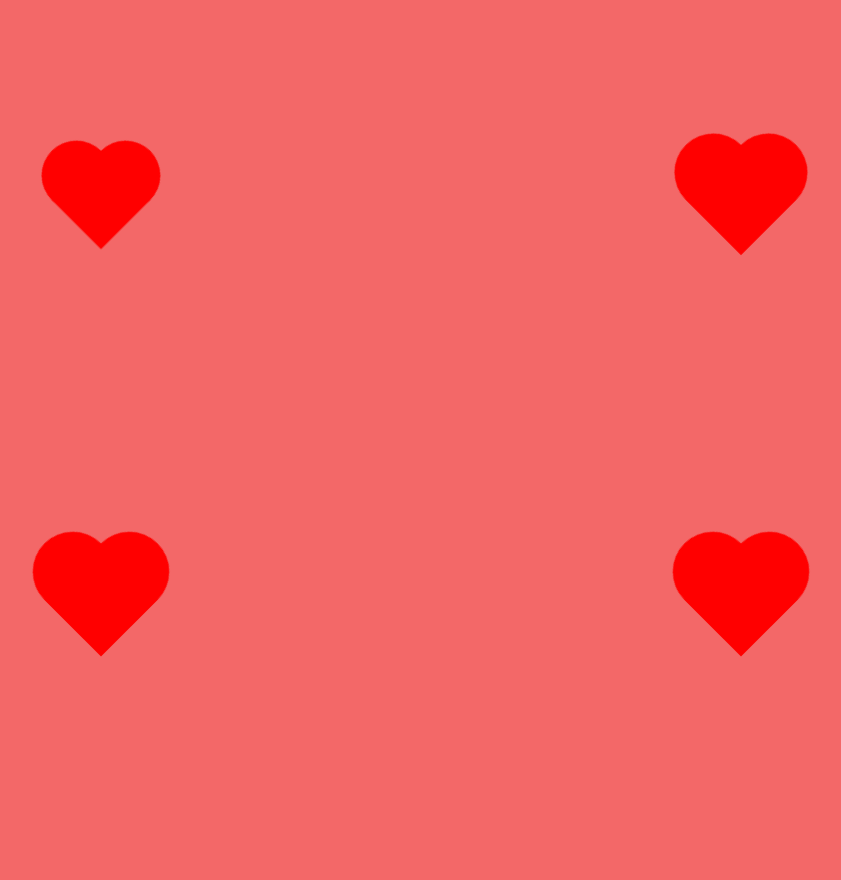
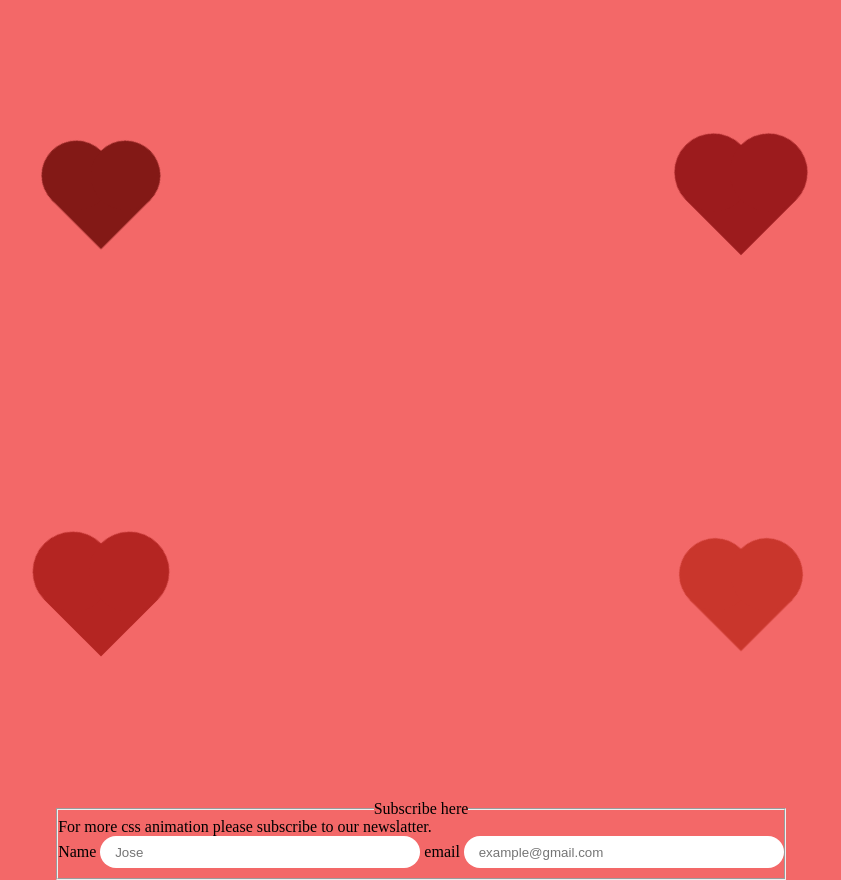
Before and after one commit to NadiaDaruiz/heart, a website: page index.html in a window 1280 px wide. Shown: the whole page, without its empty margins (219-1060 px from the left). Before the commit the page ends 800 px from the top, so only its background shows below. Drawn offline with Linux system fonts and the light colour scheme.

Commit message:
start the form

```diff
--- a/index.html
+++ b/index.html
@@ -8,27 +8,43 @@
     <title>Animation - heart</title>
 </head>
 <body>
-    <div class="container">
+    <div class="animation-container">
         <div class="quarter one">
             <div class="rotate">
-                <div class="heart-1">1</div>
+                <div class="heart-1"></div>
             </div>
         </div>
         <div class="quarter two">
             <div class="rotate">
-                <div class="heart-2">2</div>
+                <div class="heart-2"></div>
             </div>
         </div>
         <div class="quarter three">
             <div class="rotate">
-                <div class="heart-3">3</div>
+                <div class="heart-3"></div>
             </div>
         </div>
         <div class="quarter four">
             <div class="rotate">
-                <div class="heart-4">4</div>
+                <div class="heart-4"></div>
             </div>
         </div>
     </div>
+    <aside>
+        <form action="#">
+            <fieldset>
+                <legend>Subscribe here</legend>
+                <p>
+                    For more css animation please subscribe to our newslatter.
+                </p>
+                <label for="name">Name
+                    <input type="text" id="name" name="name" placeholder="Jose">
+                </label>
+                <label for="email">email
+                    <input type="email" id="email" name="email" placeholder="example@gmail.com" required>
+                </label>
+            </fieldset>
+        </form>
+    </aside>
 </body>
 </html>
--- a/style.css
+++ b/style.css
@@ -10,7 +10,7 @@ body {
   background-color: rgb(243, 104, 104);
 }
 
-.container {
+.animation-container {
   width: 100%;
   height: 100vh;
   display: grid;
@@ -52,7 +52,7 @@ body {
     width: 5rem;
     height: 5rem;
     position: relative;
-    background-color: red;
+    background-color: #831916;
     animation: heart-beat 1.5s ease-in-out infinite both;
 }
 
@@ -62,7 +62,7 @@ body {
     height: 5rem;
     position: absolute;
     border-radius: 50%;
-    background-color: red;
+    background-color:  #831916;
     left: -2.5rem;
 }
 
@@ -72,7 +72,7 @@ body {
     height: 5rem;
     position: absolute;
     border-radius: 50%;
-    background-color: red;
+    background-color: #831916;
     bottom: 2.5rem;
     left: 0;
 }
@@ -81,7 +81,7 @@ body {
     width: 5rem;
     height: 5rem;
     position: relative;
-    background-color: red;
+    background-color: #9C1B1D;
     animation: heart-beat 1.2s ease-in-out infinite both;
 }
 
@@ -91,7 +91,7 @@ body {
     height: 5rem;
     position: absolute;
     border-radius: 50%;
-    background-color: red;
+    background-color: #9C1B1D;
     left: -2.5rem;
 }
 
@@ -101,7 +101,7 @@ body {
     height: 5rem;
     position: absolute;
     border-radius: 50%;
-    background-color: red;
+    background-color: #9C1B1D;
     bottom: 2.5rem;
     left: 0;
 }
@@ -111,7 +111,7 @@ body {
     width: 5rem;
     height: 5rem;
     position: relative;
-    background-color: red;
+    background-color:  #B42522;
     animation: heart-beat 2s ease-in-out infinite both;
 }
 
@@ -121,7 +121,7 @@ body {
     height: 5rem;
     position: absolute;
     border-radius: 50%;
-    background-color: red;
+    background-color:  #B42522;
     left: -2.5rem;
 }
 
@@ -131,7 +131,7 @@ body {
     height: 5rem;
     position: absolute;
     border-radius: 50%;
-    background-color: red;
+    background-color: #B42522;
     bottom: 2.5rem;
     left: 0;
 }
@@ -141,8 +141,8 @@ body {
     width: 5rem;
     height: 5rem;
     position: relative;
-    background-color: red;
-    animation: heart-beat 1s ease-in-out infinite both;
+    background-color: #C9362C;
+    animation: heart-beat 4s ease-in-out infinite both;
 }
 
 .heart-4::before {
@@ -151,7 +151,7 @@ body {
     height: 5rem;
     position: absolute;
     border-radius: 50%;
-    background-color: red;
+    background-color: #C9362C;
     left: -2.5rem;
 }
 
@@ -161,10 +161,37 @@ body {
     height: 5rem;
     position: absolute;
     border-radius: 50%;
-    background-color: red;
+    background-color: #C9362C;
     bottom: 2.5rem;
     left: 0;
 }
+
+aside {
+  display: flex;
+  flex-direction: column;
+  align-items: center;
+}
+
+form {
+  flex-basis: 90%;
+}
+
+fieldset {
+  height: 5rem;
+}
+
+legend {
+  text-align: center;
+}
+
+input {
+  border: none;
+  border-radius: 2rem;
+  padding: 2ch;
+  height: 2rem;
+  width: 20rem;
+}
+
 
 @keyframes heart-beat {
   from {
@@ -192,7 +219,7 @@ body {
 
 @media screen and (max-width: 492px) {
 
-  .container {
+  .animation-container {
     grid-template-columns: 1fr 1fr;
     grid-template-rows: repeat(4, 1fr);
   }
```
